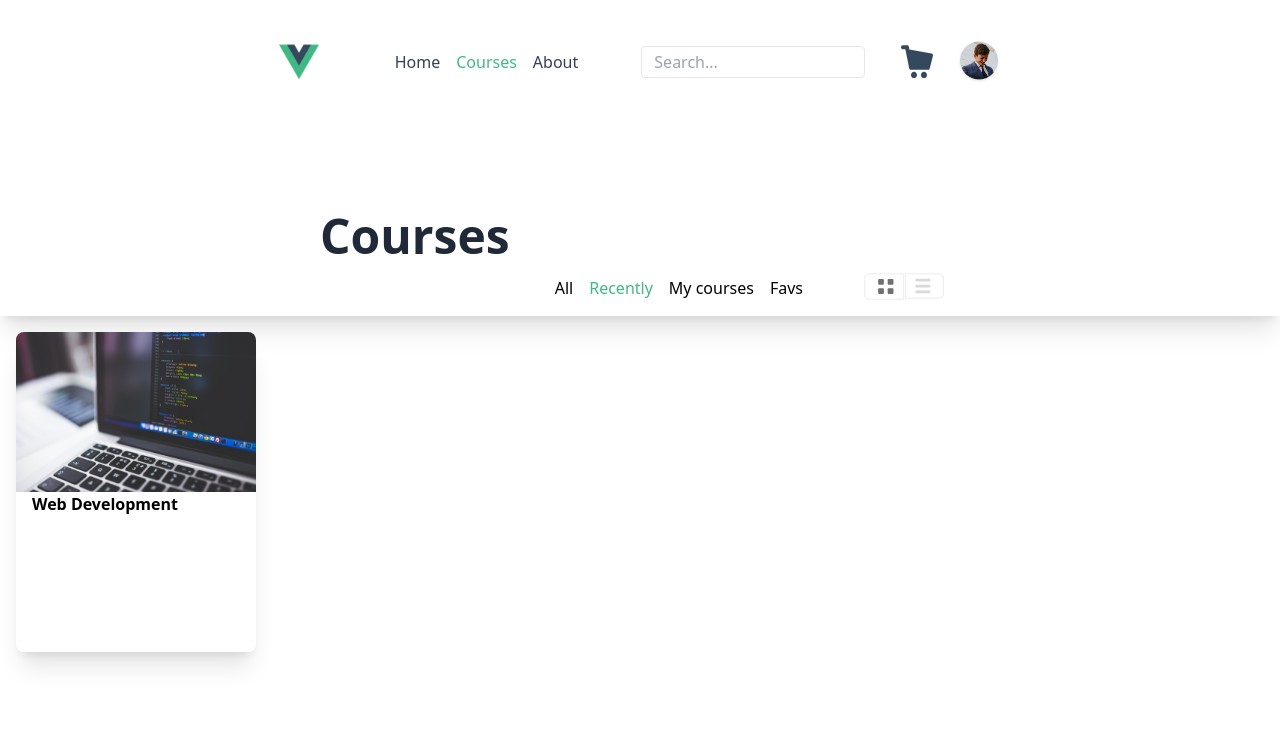
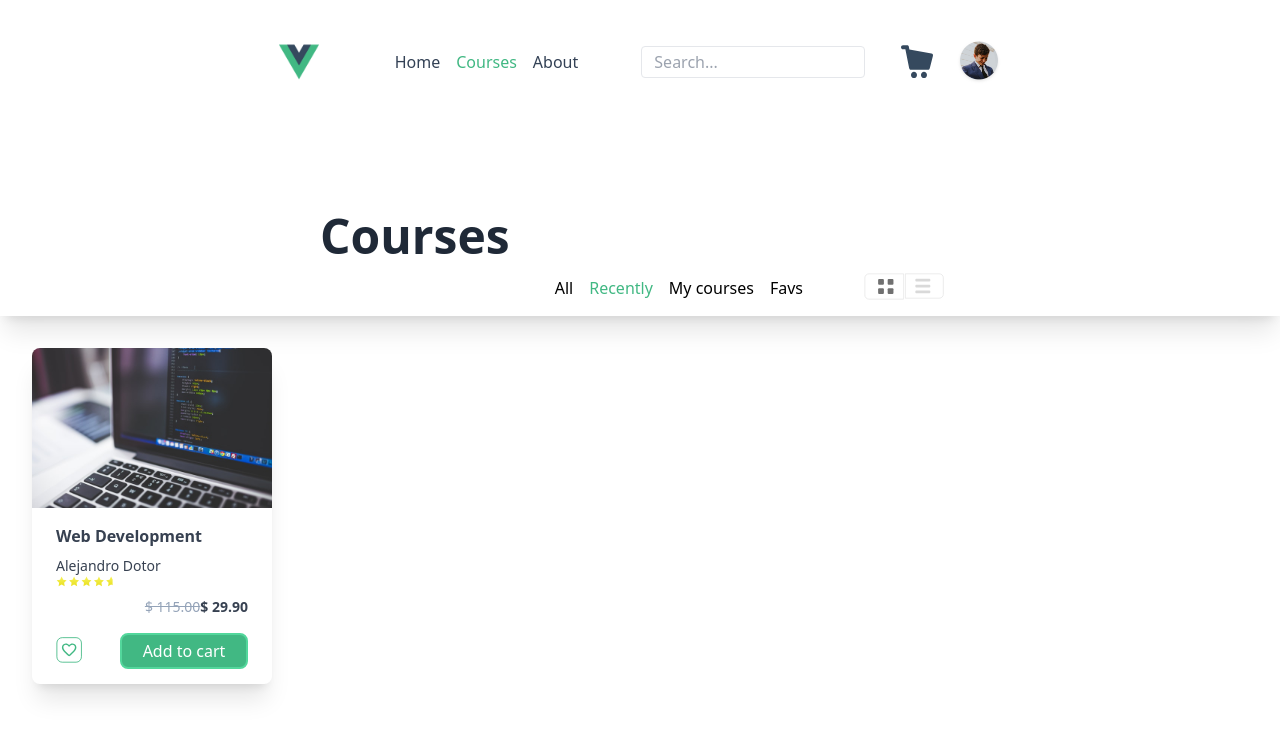
Before and after one commit to alejandrodotor8/Vue-courses-App, a Vue app: page /courses in a window 1280 px wide. Shown: the top 738 px of the page. Built offline with nearby package versions, Linux system fonts and the light colour scheme.

Commit message:
Course cart design

```diff
--- a/src/components/Cart.vue
+++ b/src/components/Cart.vue
@@ -1,6 +1,16 @@
 <template>
-	<div class="m-4 shadow-xl rounded-lg w-60 h-80">
+	<div class="m-8 shadow-xl rounded-lg w-60 h-82 text-gray-700">
 		<img src="@/assets/img/course_1.jpg" alt="img" class="w-60 rounded-t-lg" />
-		<span class="text-base font-semibold m-4">Web Development</span>
+		<span class="block  text-base font-semibold mt-4 mx-6">Web Development</span>
+		<span class="block text-sm mx-6 mt-2">Alejandro Dotor</span>
+		<img src="@/assets/img/stars.svg" class="mx-6" style="width: 58px;" />
+		<div class="flex text-sm mx-6 justify-end my-2">
+			<span class="block text-slate-400" style="text-decoration: line-through">$ 115.00</span>
+			<span class="block font-semibold">$ 29.90</span>
+		</div>
+		<div class="flex items-center justify-between mx-6 mt-4">
+			<button><img src="@/assets/img/Fav-no.svg" /></button>
+			<button class="w-32 py-1 bg-vue-400 rounded-lg text-white border-2 border-vue-300">Add to cart</button>
+		</div>
 	</div>
 </template>
--- a/tailwind.config.js
+++ b/tailwind.config.js
@@ -1,7 +1,17 @@
 module.exports = {
 	content: ['./index.html', './src/**/*.{vue,js,ts,jsx,tsx}'],
 	theme: {
-		extend: {},
+		extend: {
+			colors: {
+				vue: {
+					300: '#53d79c',
+					400: '#41b883',
+				},
+			},
+			height: {
+				'82': '21rem',
+			},
+		},
 	},
 	plugins: [],
 }
```
